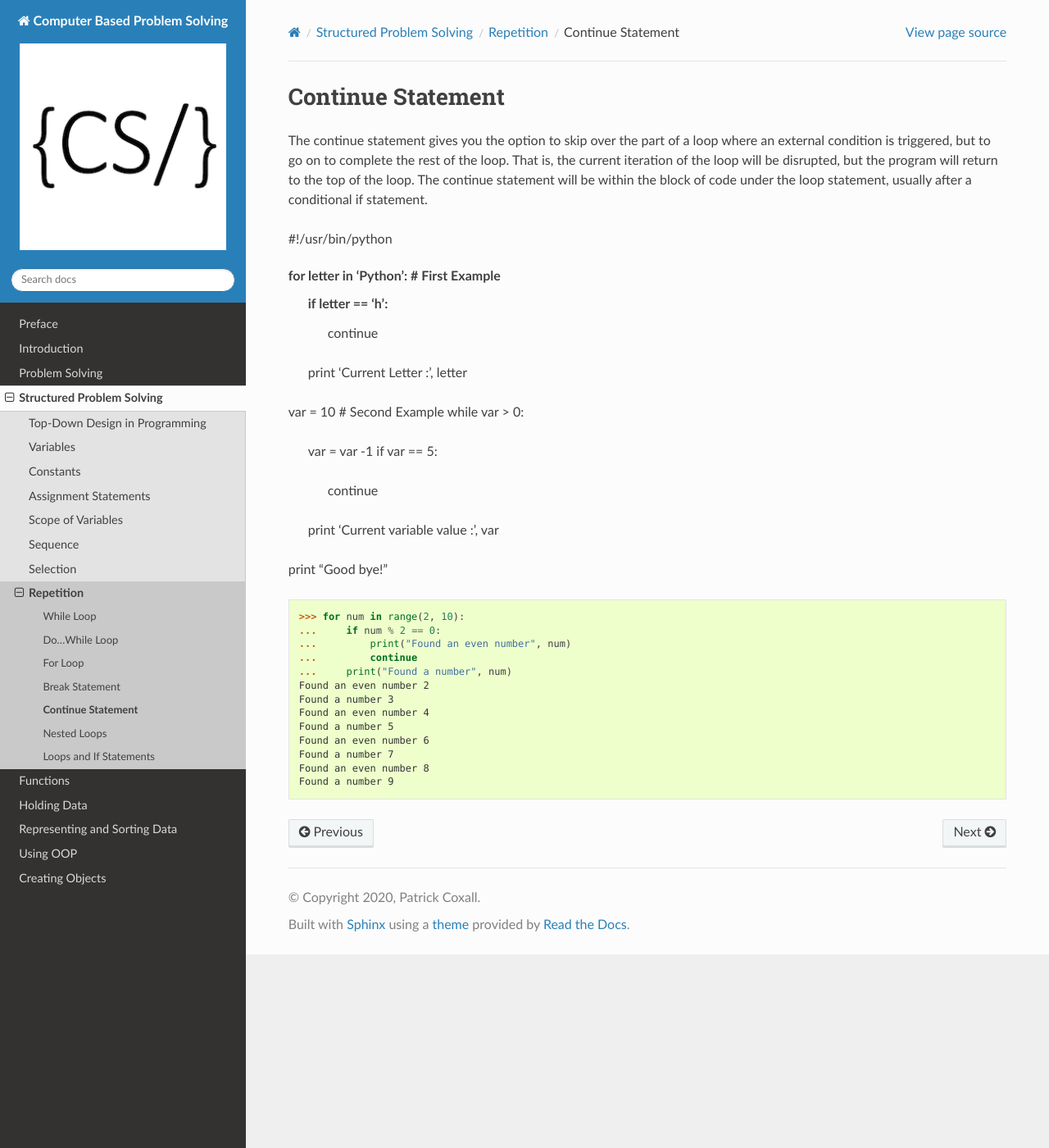
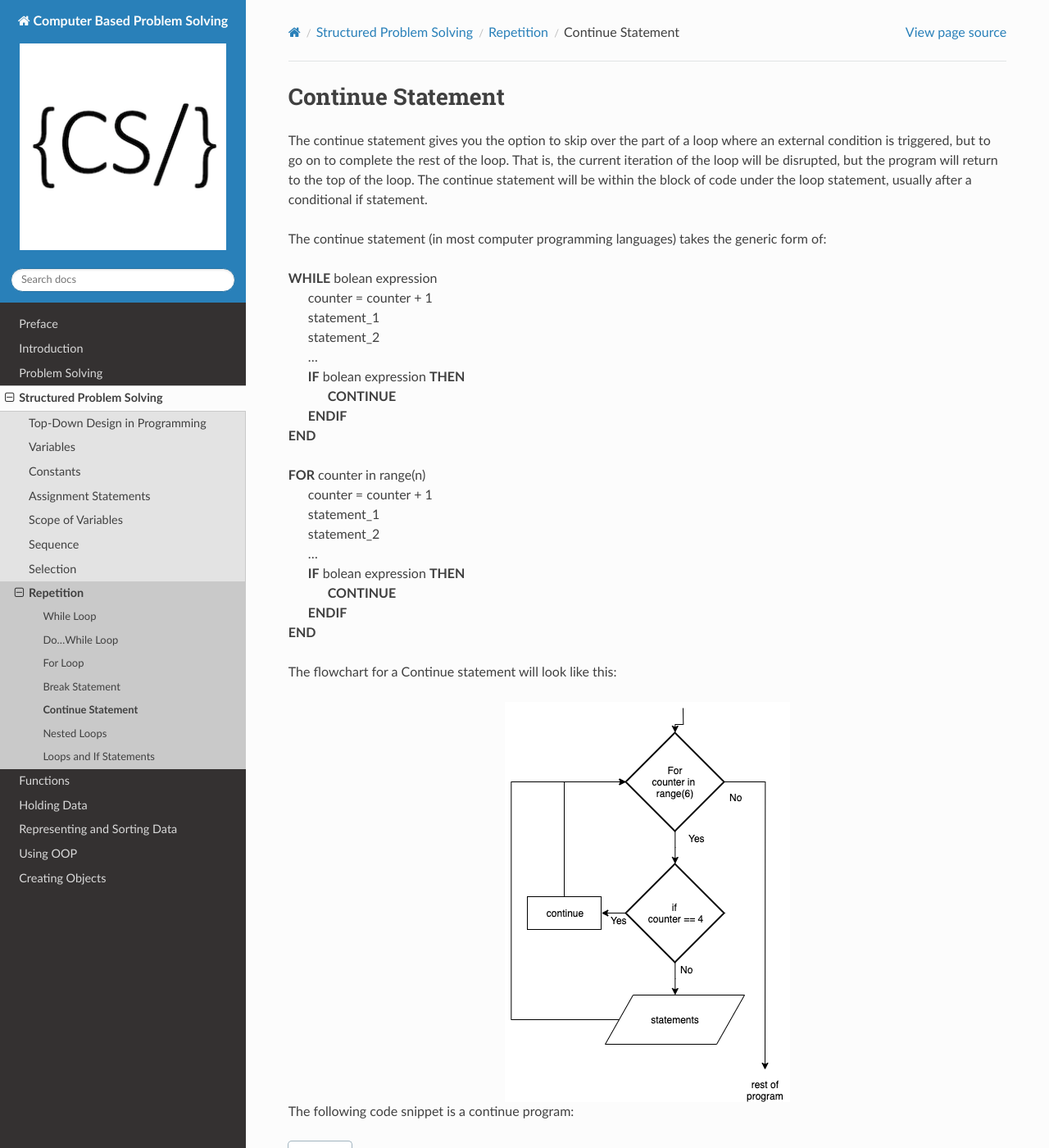
Before and after one commit to Mr-Coxall/Computer-Based-Problem-Solving, a Sphinx documentation site: the page built from docs/structured-problem-solving/continue-statement.rst, in a window 1280 px wide and 1400 px high. Shown: the whole window at 82% size. Built offline with Sphinx 7.4.7 and the Read the Docs theme 2.0.0, drawn with Linux system fonts in a browser that asks for light colours; pages that are not in the unit, such as notebooks, are missing from menus; some of the changed text lies outside the part shown.

Commit message:
continue

```diff
--- a/docs/structured-problem-solving/continue-statement.rst
+++ b/docs/structured-problem-solving/continue-statement.rst
@@ -5,31 +5,132 @@ Continue Statement
 
 The continue statement gives you the option to skip over the part of a loop where an external condition is triggered, but to go on to complete the rest of the loop. That is, the current iteration of the loop will be disrupted, but the program will return to the top of the loop. The continue statement will be within the block of code under the loop statement, usually after a conditional if statement.
 
-#!/usr/bin/python
+The continue statement (in most computer programming languages) takes the generic form of:
 
-for letter in 'Python':     # First Example
-   if letter == 'h':
-      continue
-   print 'Current Letter :', letter
+| **WHILE** bolean expression
+|    counter = counter + 1
+|    statement_1
+|    statement_2
+|    ...
+|    **IF** bolean expression **THEN**
+|        **CONTINUE**
+|    **ENDIF**
+| **END**
 
-var = 10                    # Second Example
-while var > 0:
-   var = var -1
-   if var == 5:
-      continue
-   print 'Current variable value :', var
-print "Good bye!"
+| **FOR** counter in range(n)
+|    counter = counter + 1
+|    statement_1
+|    statement_2
+|    ...
+|    **IF** bolean expression **THEN**
+|        **CONTINUE**
+|    **ENDIF**
+| **END**
 
->>> for num in range(2, 10):
-...     if num % 2 == 0:
-...         print("Found an even number", num)
-...         continue
-...     print("Found a number", num)
-Found an even number 2
-Found a number 3
-Found an even number 4
-Found a number 5
-Found an even number 6
-Found a number 7
-Found an even number 8
-Found a number 9
+The flowchart for a Continue statement will look like this:
+
+.. image:: ./images/continue-statement.png
+   :alt: Continue Statement
+   :align: center
+
+The following code snippet is a continue program:
+
+.. tabs::
+
+  .. group-tab:: C++
+
+    .. code-block:: C++
+
+		// Copyright (c) 2019 St. Mother Teresa HS All rights reserved.
+		//
+		// Created by: Mr. Coxall
+		// Created on: Oct 2019
+		// This program uses a continue statement
+
+		#include <iostream>
+
+		main() {
+		    // this function uses a continue statement
+		    int positiveInteger;
+
+		    // input
+		    std::cout << "Enter a count-down number (ex: 10): ";
+		    std::cin >> positiveInteger;
+
+		    // process & output
+		    while (positiveInteger > 0) {
+		        // yes, this is the exception on placing the counter at the top
+		        positiveInteger = positiveInteger - 1;
+
+		        if (positiveInteger == 5) {
+		            continue;
+		        }
+		        std::cout << "Current variable value : " << positiveInteger << std::endl;
+		    }
+
+		    std::cout << "Good bye!";
+		}
+
+  .. group-tab:: Go
+
+    .. code-block:: Go
+
+      // continue statement
+
+  .. group-tab:: Java
+
+    .. code-block:: Java
+
+      // continue statement
+
+
+  .. group-tab:: JavaScript
+
+    .. code-block:: JavaScript
+
+      // continue statement
+
+  .. group-tab:: Python3
+
+    .. code-block:: Python
+
+		#!/usr/bin/env python3
+
+		# Created by: Mr. Coxall
+		# Created on: Oct 2019
+		# This program uses a continue statement
+
+
+		def main():
+		    # this function uses a continue statement
+
+		    # input
+		    positive_integer = int(input("Enter a count-down number (ex: 10): "))
+		    print("")
+
+		    # process & output
+		    while positive_integer > 0:
+		        # yes, this is the exception on placing the counter at the top
+		        positive_integer = positive_integer - 1
+
+		        if positive_integer == 5:
+		            continue
+		        print("Current variable value : {}".format(positive_integer))
+
+		    print("Good bye!")
+
+
+		if __name__ == "__main__":
+		    main()
+
+  .. group-tab:: Ruby
+
+    .. code-block:: Ruby
+
+      // continue statement
+
+  .. group-tab:: Swift
+
+    .. code-block:: Swift
+
+      // continue statement
--- a/docs/structured-problem-solving/do-while-loop.rst
+++ b/docs/structured-problem-solving/do-while-loop.rst
@@ -9,6 +9,7 @@ The do...while loop (in most computer programming languages) takes the generic f
 
 | **DO**
 |    statement(s)
+|    counter = counter + 1
 | **WHILE** boolean expression
 
 The flowchart for a Do...While Loop will look like this:
--- a/docs/structured-problem-solving/while-loop.rst
+++ b/docs/structured-problem-solving/while-loop.rst
@@ -9,6 +9,7 @@ The while loop (in most computer programming languages) takes the generic form o
 
 | **WHILE** boolean expression:
 |    statement(s)
+|    counter = counter + 1
 | **END**
 
 The flowchart for a While Loop will look like this:
```
Also changed, not shown: docs/structured-problem-solving/break-statement.rst (+13 -12 lines), docs/structured-problem-solving/images/continue-statement.png (added).
